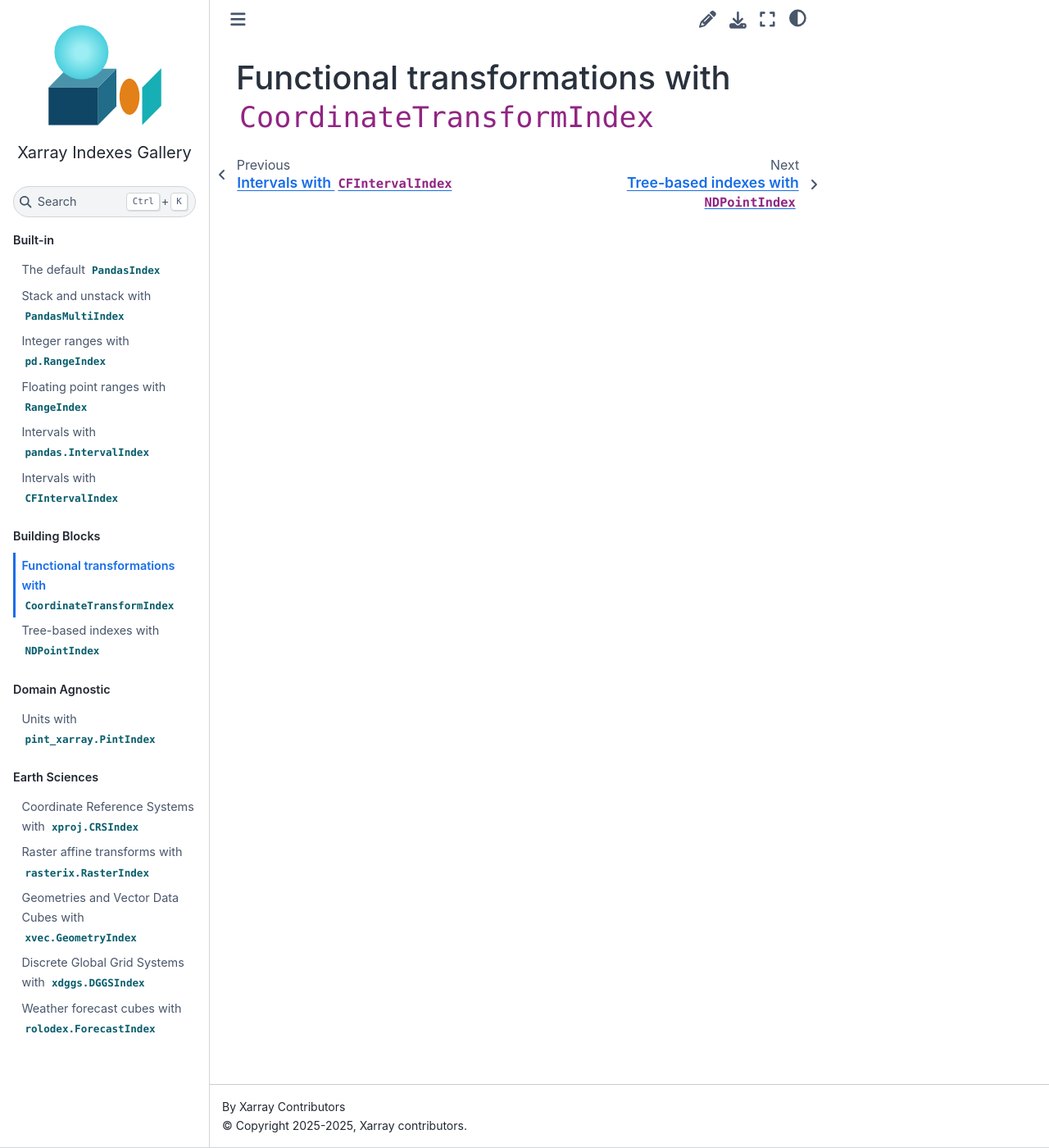
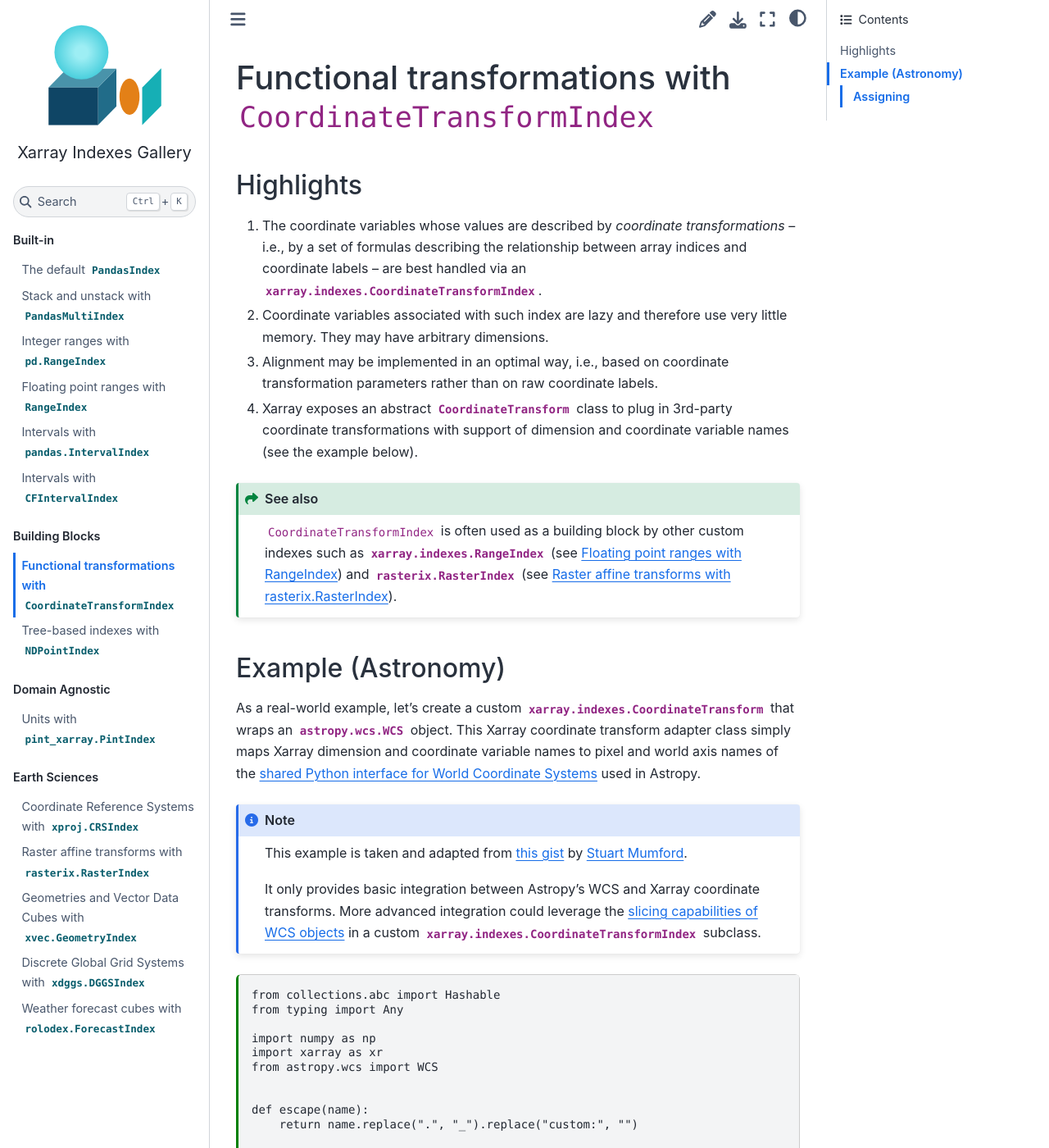
Before and after one commit to xarray-contrib/xarray-indexes, a Sphinx documentation site: the page built from docs/blocks/transform.md, in a window 1280 px wide and 1400 px high. Shown: the whole window at 82% size. Built offline with Sphinx 7.4.7 and the Sphinx Book theme 1.1.4, drawn with Linux system fonts in a browser that asks for light colours; some of the changed text lies outside the part shown.

Commit message:
Add coordinate transform index (#24)
* nit

* add astropy WCS adapter

* clean-up

* add cross-refs

* add more description

* improve figure constrast and color

* show lazy coordinate variable

* example title

* tweaks

---------

Co-authored-by: Deepak Cherian <deepak@cherian.net>
Co-authored-by: Deepak Cherian <dcherian@users.noreply.github.com>

````diff
--- a/docs/blocks/transform.md
+++ b/docs/blocks/transform.md
@@ -1 +1,178 @@
+---
+jupytext:
+  text_representation:
+    format_name: myst
+kernelspec:
+  display_name: Python 3
+  name: python
+---
+
 # Functional transformations with `CoordinateTransformIndex`
+
+## Highlights
+
+1. The coordinate variables whose values are described by _coordinate
+   transformations_ -- i.e., by a set of formulas describing the relationship
+   between array indices and coordinate labels -- are best handled via an
+   {py:class}`xarray.indexes.CoordinateTransformIndex`.
+1. Coordinate variables associated with such index are lazy and therefore
+   use very little memory. They may have arbitrary dimensions.
+1. Alignment may be implemented in an optimal way, i.e., based on coordinate transformation
+   parameters rather than on raw coordinate labels.
+1. Xarray exposes an abstract {py:class}`~xarray.indexes.CoordinateTransform`
+   class to plug in 3rd-party coordinate transformations with support
+   of dimension and coordinate variable names (see the example below).
+
+```{seealso}
+`CoordinateTransformIndex` is often used as a building block by other
+custom indexes such as {py:class}`xarray.indexes.RangeIndex` (see
+{doc}`../builtin/range`) and {py:class}`rasterix.RasterIndex` (see
+{doc}`../earth/raster`).
+```
+
+## Example (Astronomy)
+
+As a real-world example, let's create a custom
+{py:class}`xarray.indexes.CoordinateTransform` that wraps an
+{py:class}`astropy.wcs.WCS` object. This Xarray coordinate transform adapter
+class simply maps Xarray dimension and coordinate variable names to pixel
+and world axis names of the [shared Python interface for World Coordinate
+Systems](https://doi.org/10.5281/zenodo.1188874) used in Astropy.
+
+```{note}
+This example is taken and adapted from
+[this gist](https://gist.github.com/Cadair/4a03750868e044ac4bdd6f3a04ed7abc) by
+[Stuart Mumford](https://github.com/Cadair).
+
+It only provides basic integration between Astropy's WCS and Xarray
+coordinate transforms. More advanced integration could leverage the
+[slicing capabilities of WCS objects](https://docs.astropy.org/en/latest/wcs/wcsapi.html#slicing-of-wcs-objects)
+in a custom {py:class}`xarray.indexes.CoordinateTransformIndex` subclass.
+
+```
+
+```{code-cell} python
+from collections.abc import Hashable
+from typing import Any
+
+import numpy as np
+import xarray as xr
+from astropy.wcs import WCS
+
+
+def escape(name):
+    return name.replace(".", "_").replace("custom:", "")
+
+
+class WCSCoordinateTransform(xr.indexes.CoordinateTransform):
+    """Lightweight adapter class for the World Coordinate Systems (WCS) API.
+
+    More info: https://docs.astropy.org/en/latest/wcs/wcsapi.html
+    """
+    def __init__(self, wcs: WCS):
+        pixel_axis_names = [
+            pan or f"dim{i}"
+            for i, pan in enumerate(wcs.pixel_axis_names)
+        ]
+        world_axis_names = [
+            escape(wan or wphy or f"coord{i}")
+            for i, (wan, wphy) in enumerate(
+                zip(wcs.world_axis_names, wcs.world_axis_physical_types)
+            )
+        ]
+        dim_size = {
+            name: size
+            for name, size in zip(pixel_axis_names, wcs.array_shape)
+        }
+
+        super().__init__(world_axis_names, dim_size, dtype=np.dtype(float))
+        self.wcs = wcs
+
+    def forward(self, dim_positions: dict[str, Any]) -> dict[Hashable, Any]:
+        """Perform array -> world coordinate transformation."""
+
+        pixel = [dim_positions[dim] for dim in self.dims]
+        world = self.wcs.array_index_to_world_values(*pixel)
+
+        return {name: w for name, w in zip(self.coord_names, world)}
+
+    def reverse(self, coord_labels: dict[Hashable, Any]) -> dict[str, Any]:
+        """Perform world -> array coordinate reverse transformation."""
+
+        world = [coord_labels[name] for name in self.coord_names]
+        pixel = self.wcs.world_to_array_index_values(*world)
+
+        return {name: p for name, p in zip(self.dims, pixel)}
+```
+
+```{code-cell} python
+---
+tags: [remove-cell]
+---
+%xmode minimal
+xr.set_options(
+    display_expand_indexes=True,
+    display_expand_data=True,
+);
+np.set_printoptions(precision=3, threshold=10, edgeitems=2);
+```
+
+### Assigning
+
+Let's now create a small function that opens a FITS file with Astropy, creates
+an Xarray {py:class}`~xarray.indexes.CoordinateTransformIndex` and its
+associated lazy coordinate variables from the {py:class}`~astropy.wcs.WCS`
+object and returns both the data and coordinates as an
+{py:class}`xarray.DataArray`.
+
+```{code-cell} python
+from astropy.io import fits
+from astropy.utils.data import get_pkg_data_filename
+
+
+def open_fits_dataarray(filename, item=0):
+   hdu = fits.open(filename)[item]
+   wcs = WCS(hdu.header)
+
+   transform = WCSCoordinateTransform(wcs)
+   index = xr.indexes.CoordinateTransformIndex(transform)
+   coords = xr.Coordinates.from_xindex(index)
+
+   return xr.DataArray(
+      hdu.data, coords=coords, dims=transform.dims, attrs={"wcs": wcs}
+   )
+
+```
+
+Open a simple image with two celestial axes.
+
+```{code-cell} python
+fname = get_pkg_data_filename("galactic_center/gc_2mass_k.fits")
+
+da_2d = open_fits_dataarray(fname)
+da_2d
+```
+
+```{code-cell} python
+# lazy coordinate variables!
+
+da_2d.pos_eq_ra
+```
+
+```{code-cell} python
+da_2d.plot.pcolormesh(
+    x="pos_eq_ra",
+    y="pos_eq_dec",
+    vmax=1300,
+    cmap="magma",
+);
+```
+
+Open a spectral cube with two celestial axes and one spectral axis.
+
+```{code-cell} python
+fname = get_pkg_data_filename("l1448/l1448_13co.fits")
+
+da_3d = open_fits_dataarray(fname)
+da_3d
+```
--- a/docs/builtin/range.md
+++ b/docs/builtin/range.md
@@ -15,8 +15,9 @@ kernelspec:
    ranges. Fortunately, there is {py:class}`xarray.indexes.RangeIndex` that
    works with real numbers.
 1. Xarray's `RangeIndex` is built on top of
-   {py:class}`xarray.indexes.CoordinateTransformIndex` and therefore supports
-   very large ranges represented as lazy coordinate variables.
+   {py:class}`xarray.indexes.CoordinateTransformIndex` (see
+   {doc}`../blocks/transform`) and therefore supports very large ranges
+   represented as lazy coordinate variables.
 
 ## Example
 
--- a/docs/conf.py
+++ b/docs/conf.py
@@ -124,4 +124,5 @@ intersphinx_mapping = {
     "geopandas": ("https://geopandas.org/en/stable/", None),
     "pint-xarray": ("https://pint-xarray.readthedocs.io/en/latest/", None),
     "pint": ("https://pint.readthedocs.io/en/stable/", None),
+    "astropy": ("https://docs.astropy.org/en/latest/", None),
 }
--- a/docs/earth/raster.md
+++ b/docs/earth/raster.md
@@ -31,7 +31,7 @@ Learn more at the [Rasterix](https://rasterix.readthedocs.io/en/latest/) documen
 
 Rasterix provides a RasterIndex that allows indexing using a functional transformation defined by an _affine transform_.
 
-It uses {py:class}`~xarray.indexes.CoordinateTransformIndex` as a building block. In doing so,
+It uses {py:class}`~xarray.indexes.CoordinateTransformIndex` as a building block (see {doc}`../blocks/transform`). In doing so,
 
 1. RasterIndex eliminates an entire class of bugs where Xarray allows you to add (for example) two datasets with different affine transforms (and/or projections) and return nonsensical outputs.
 1. The associated coordinate variables are lazy, and use very little memory. Thus very large coordinate frames can be represented.
--- a/requirements.txt
+++ b/requirements.txt
@@ -21,4 +21,5 @@ xvec
 git+https://github.com/dcherian/rolodex
 pint-xarray
 cf_xarray
+astropy
 git+https://github.com/pydata/xarray
````
Also changed, not shown: docs/builtin/pdinterval.md (+1 -1 lines).
